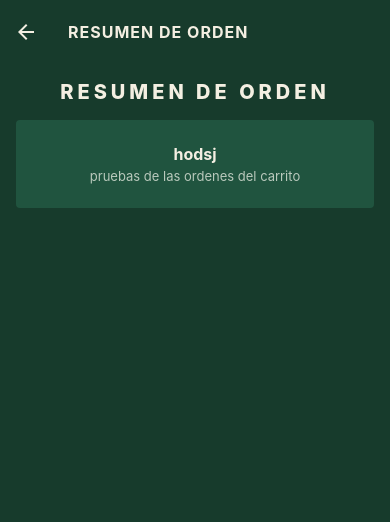
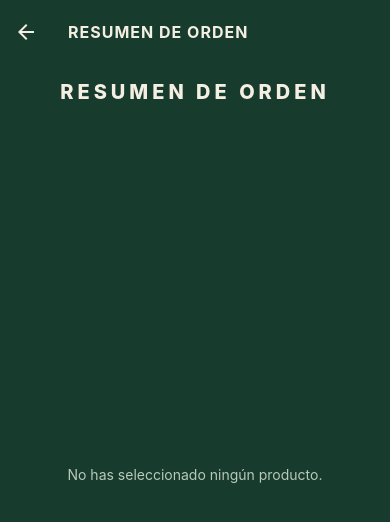
Before and after one commit to andrepreza24-ctrl/TacosHermanosSV, a React Native app: screen /Orden in a window 390 px wide. Shown: the top 522 px of the page. Built offline with nearby package versions, Linux system fonts and the light colour scheme.

Commit message:
agregar: ultimas modificaciones de pantalla ordenes y solucion de errores

```diff
--- a/src/pantallas/Orden.js
+++ b/src/pantallas/Orden.js
@@ -1,30 +1,164 @@
-import { StyleSheet, Text, View } from 'react-native';
+import AsyncStorage from '@react-native-async-storage/async-storage';
+import { useEffect, useState } from 'react';
+import { Alert, FlatList, Image, Platform, StyleSheet, Text, TouchableOpacity, View } from 'react-native';
+import { PRODUCTOS } from '../datos/productos';
 import { colores, espaciado, tipografia } from '../theme/theme';
 
-export default function Orden({ route }) {
-  // Recibir las cantidades seleccionadas desde el Catalogo
-  const cantidades = route.params?.cantidades || {};
+export default function Orden({ route, navigation }) {
+  // Recibe los productos
+  const [cantidades, setCantidades] = useState(route.params?.cantidades || {});
+
+  // Para cargar el estado actual del carrito guardado en el AsyncStorage al abrir la pantalla
+  useEffect(() => {
+    const cargarCarrito = async () => {
+      try {
+        const carritoGuardado = await AsyncStorage.getItem('carritoTemporal');
+        if (carritoGuardado) {
+          setCantidades(JSON.parse(carritoGuardado));
+        }
+      } catch (e) {
+        console.log('Error al cargar carrito en Orden:', e);
+      }
+    };
+
+    cargarCarrito();
+  }, []);
+
+  // Filtra solo productos con cantidad que sean mayores a 0
+  const itemsSeleccionados = PRODUCTOS.filter(
+    (producto) => (cantidades[producto.id] || 0) > 0
+  ).map((producto) => ({
+    ...producto,
+    cantidad: cantidades[producto.id],
+    subtotalItem: producto.precio * cantidades[producto.id],
+  }));
+
+  const subtotal = itemsSeleccionados.reduce(
+    (acc, item) => acc + item.subtotalItem,
+    0
+  );
+  const iva = subtotal * 0.13;
+  const total = subtotal + iva;
+  const totalItems = itemsSeleccionados.reduce((acc, item) => acc + item.cantidad, 0);
+
+  // Guarda el pedido en AsyncStorage y finalizar
+  const guardarYFinalizar = async () => {
+    try {
+      const nuevaOrden = {
+        id: Date.now().toString().slice(-6),
+        fecha: new Date().toLocaleString('es-SV', {
+          dateStyle: 'short',
+          timeStyle: 'short',
+        }),
+        totalItems,
+        subtotal,
+        iva,
+        total,
+      };
+
+      // Leer historial actual de AsyncStorage
+      const historialPrevio = await AsyncStorage.getItem('historialOrdenes');
+      const ordenesActuales = historialPrevio ? JSON.parse(historialPrevio) : [];
+
+      // Agregar la nueva orden al inicio
+      const nuevoHistorial = [nuevaOrden, ...ordenesActuales];
+      await AsyncStorage.setItem('historialOrdenes', JSON.stringify(nuevoHistorial));
+
+      // Limpiar el carrito temporal una vez completada la compra
+      await AsyncStorage.removeItem('carritoTemporal');
+
+      // Redirigir al Menu Principal
+      navigation.navigate('Menu');
+    } catch (e) {
+      console.log('Error al guardar la orden:', e);
+    }
+  };
+
+  // Alerta de confirmacion de la orden
+  const procesarConfirmacion = () => {
+    if (itemsSeleccionados.length === 0) return;
+
+    if (Platform.OS === 'web') {
+      const resp = window.confirm(`¿Confirmar pedido por un total de $${total.toFixed(2)}?`);
+      if (resp) guardarYFinalizar();
+    } else {
+      Alert.alert(
+        'Confirmar Pedido',
+        `¿Desea procesar su compra por un total de $${total.toFixed(2)}?`,
+        [
+          { text: 'Cancelar', style: 'cancel' },
+          { text: 'Confirmar', onPress: guardarYFinalizar },
+        ]
+      );
+    }
+  };
+
+  const renderItem = ({ item }) => (
+    <View style={styles.tarjetaItem}>
+      <Image source={{ uri: item.imagen }} style={styles.imagenItem} />
+      <View style={styles.infoItem}>
+        <Text style={styles.nombreItem}>{item.nombre}</Text>
+        <Text style={styles.detallePrecio}>
+          {item.cantidad} x ${item.precio.toFixed(2)}
+        </Text>
+      </View>
+      <Text style={styles.montoSubtotal}>${item.subtotalItem.toFixed(2)}</Text>
+    </View>
+  );
 
   return (
     <View style={styles.contenedor}>
       <Text style={styles.titulo}>RESUMEN DE ORDEN</Text>
 
-      <View style={styles.tarjetaPrueba}>
-        <Text style={styles.subtitulo}>hodsj</Text>
-        <Text style={styles.textoAyuda}>
-          pruebas de las ordenes del carrito
-        </Text>
-      </View>
+      {itemsSeleccionados.length === 0 ? (
+        <View style={styles.vacioContenedor}>
+          <Text style={styles.vacioTexto}>No has seleccionado ningún producto.</Text>
+        </View>
+      ) : (
+        <>
+          <FlatList
+            data={itemsSeleccionados}
+            keyExtractor={(item) => item.id}
+            renderItem={renderItem}
+            contentContainerStyle={styles.lista}
+          />
+
+          <View style={styles.bloqueTotales}>
+            <View style={styles.filaMonto}>
+              <Text style={styles.etiquetaMonto}>Subtotal:</Text>
+              <Text style={styles.valorMonto}>${subtotal.toFixed(2)}</Text>
+            </View>
+
+            <View style={styles.filaMonto}>
+              <Text style={styles.etiquetaMonto}>IVA (13%):</Text>
+              <Text style={styles.valorMonto}>${iva.toFixed(2)}</Text>
+            </View>
+
+            <View style={styles.lineaDivisora} />
+
+            <View style={styles.filaMonto}>
+              <Text style={styles.etiquetaTotal}>TOTAL A PAGAR:</Text>
+              <Text style={styles.valorTotal}>${total.toFixed(2)}</Text>
+            </View>
+
+            <TouchableOpacity
+              style={styles.botonConfirmar}
+              onPress={procesarConfirmacion}
+              activeOpacity={0.85}
+            >
+              <Text style={styles.botonConfirmarTexto}>Confirmar Pedido</Text>
+            </TouchableOpacity>
+          </View>
+        </>
+      )}
     </View>
   );
 }
 
 const styles = StyleSheet.create({
-  contenedor: {
-    flex: 1,
+  contenedor: { flex: 1,
     backgroundColor: colores.verde,
-    padding: espaciado.md,
-  },
+    padding: espaciado.md },
   titulo: {
     ...tipografia.marca,
     fontSize: 20,
@@ -32,21 +166,81 @@ const styles = StyleSheet.create({
     marginBottom: espaciado.md,
     textAlign: 'center',
   },
-  tarjetaPrueba: {
+  vacioContenedor: {
+    flex: 1,
+    justifyContent: 'center',
+    alignItems: 'center' },
+  vacioTexto: {
+    color: colores.cremaOpaco,
+    fontSize: 14,
+    textAlign: 'center' },
+  lista: {
+    paddingBottom: espaciado.md },
+  tarjetaItem: {
+    flexDirection: 'row',
     backgroundColor: colores.verdeClaro,
-    padding: espaciado.lg,
-    borderRadius: 4,
+    padding: espaciado.sm,
+    marginBottom: espaciado.xs,
     alignItems: 'center',
   },
-  subtitulo: {
+  imagenItem: {
+    width: 50,
+    height: 50,
+    borderRadius: 4 },
+  infoItem: {
+    flex: 1,
+    marginLeft:
+    espaciado.sm },
+  nombreItem: {
+    color: colores.crema,
+    fontWeight: '600',
+    fontSize: 14 },
+  detallePrecio: {
+    color: colores.cremaOpaco,
+    fontSize: 12,
+    marginTop: 2 },
+  montoSubtotal: {
+    color: colores.crema,
+    fontWeight: '700',
+    fontSize: 14 },
+  bloqueTotales: {
+    backgroundColor: colores.verdeClaro,
+    padding: espaciado.md,
+    marginTop: 'auto',
+  },
+  filaMonto: {
+    flexDirection: 'row',
+    justifyContent: 'space-between',
+    marginBottom: espaciado.xs,
+  },
+  etiquetaMonto: {
+    color: colores.cremaOpaco,
+    fontSize: 14 },
+  valorMonto: { color: colores.crema,
+    fontSize: 14,
+    fontWeight: '600' },
+  lineaDivisora: {
+    height: 1,
+    backgroundColor: colores.verde,
+    marginVertical: espaciado.xs,
+  },
+  etiquetaTotal: {
     color: colores.crema,
     fontSize: 16,
+    fontWeight: '700' },
+  valorTotal: {
+    color: colores.acento,
+    fontSize: 18, fontWeight: '700' },
+  botonConfirmar: {
+    backgroundColor: colores.acento,
+    paddingVertical: espaciado.md,
+    alignItems: 'center',
+    marginTop: espaciado.md,
+  },
+  botonConfirmarTexto: {
+    color: colores.crema,
     fontWeight: '700',
-    marginBottom: espaciado.xs,
-  },
-  textoAyuda: {
-    color: colores.cremaOpaco,
-    fontSize: 13,
-    textAlign: 'center',
+    fontSize: 15,
+    letterSpacing: 1,
   },
 });
```
Also changed, not shown: src/pantallas/Catalogo.js (+62 -17 lines).
